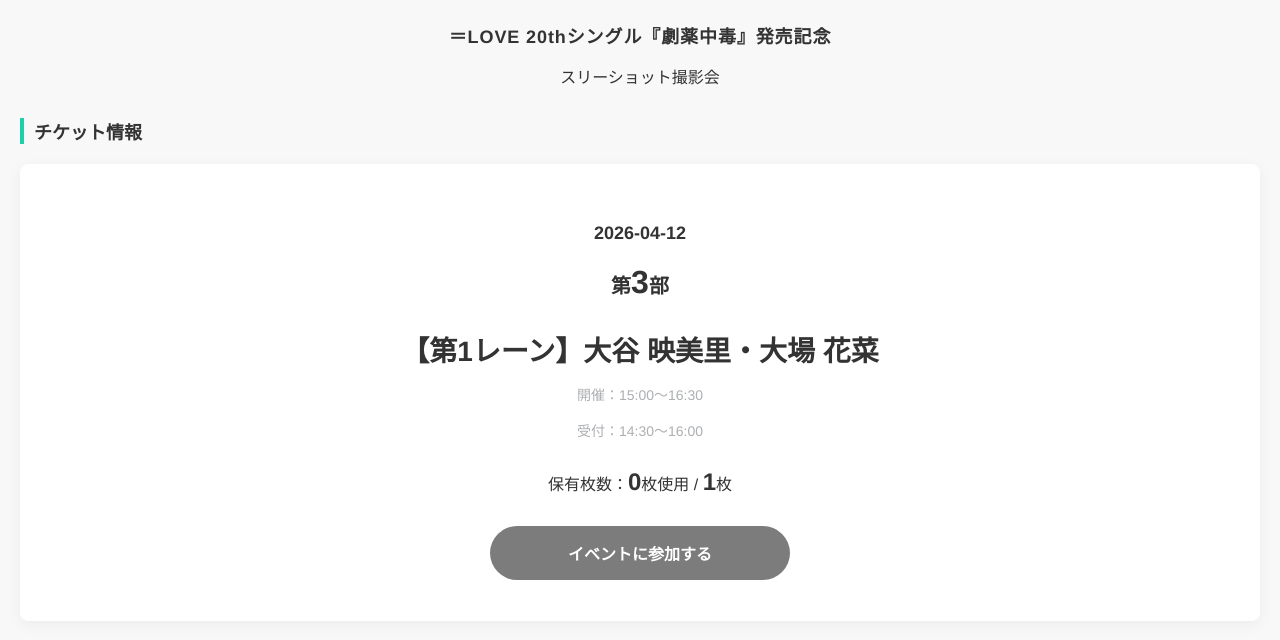
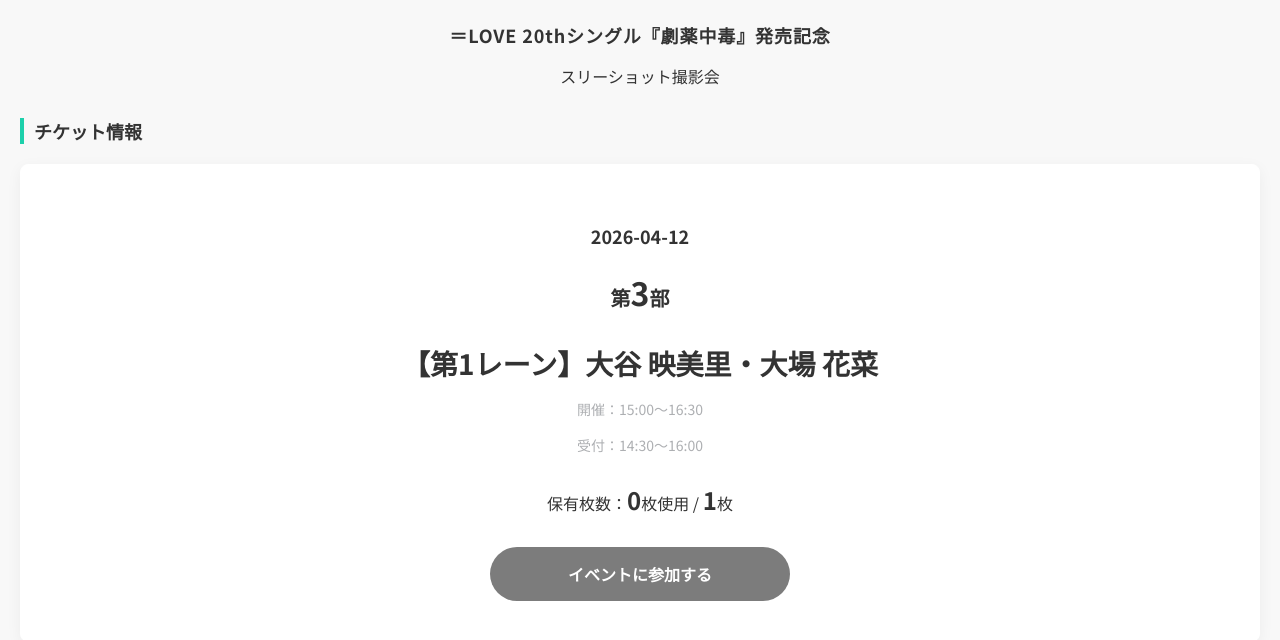
Before and after one commit to ogwayk/iqlove_entry, a plain HTML site: page index.html in a window 1280 px wide. Shown: the part 68-708 px from the top of the page. Drawn offline with Linux system fonts and the light colour scheme.

Commit message:
フォント修正

```diff
--- a/index.html
+++ b/index.html
@@ -4,6 +4,10 @@
     <meta charset="UTF-8">
     <meta name="viewport" content="width=device-width, initial-scale=1.0">
     <title>Fortune Meets Clone</title>
+    <script src="https://webfont.fontplus.jp/accessor/script/fontplus.js?Q3QP~JOAsB4%3D&box=39QuvpukYhw%3D&aa=1&ab=2"></script>
+    <link rel="preconnect" href="https://fonts.googleapis.com">
+    <link rel="preconnect" href="https://fonts.gstatic.com" crossorigin>
+    <link href="https://fonts.googleapis.com/css2?family=Noto+Sans+JP:wght@400;700&display=swap" rel="stylesheet">
     <link rel="stylesheet" href="style.css">
 </head>
 <body>
--- a/style.css
+++ b/style.css
@@ -1,7 +1,7 @@
 /* 基本設定 */
 body {
     margin: 0;
-    font-family: "Helvetica Neue", Arial, "Hiragino Kaku Gothic ProN", "Hiragino Sans", sans-serif;
+    font-family: "Noto Sans JP", "Hiragino Kaku Gothic ProN", "Hiragino Sans", sans-serif;
     background-color: #F8F8F8;
     color: #333;
     -webkit-font-smoothing: antialiased;
@@ -98,6 +98,7 @@ main {
 
 .section-num span {
     font-size: 32px;
+    font-family: "FOT-筑紫ゴシック Pro E", "Noto Sans JP", sans-serif;
 }
 
 .artist-name {
@@ -111,6 +112,7 @@ main {
     font-size: 14px;
     line-height: 1.6;
     margin-bottom: 25px;
+    font-family: "FOT-筑紫ゴシック Pro E", "Noto Sans JP", sans-serif;
 }
 
 .count {
@@ -120,6 +122,7 @@ main {
 
 .count strong {
     font-size: 24px;
+    font-family: "FOT-筑紫ゴシック Pro E", "Noto Sans JP", sans-serif;
 }
 
 /* ボタン */
```
